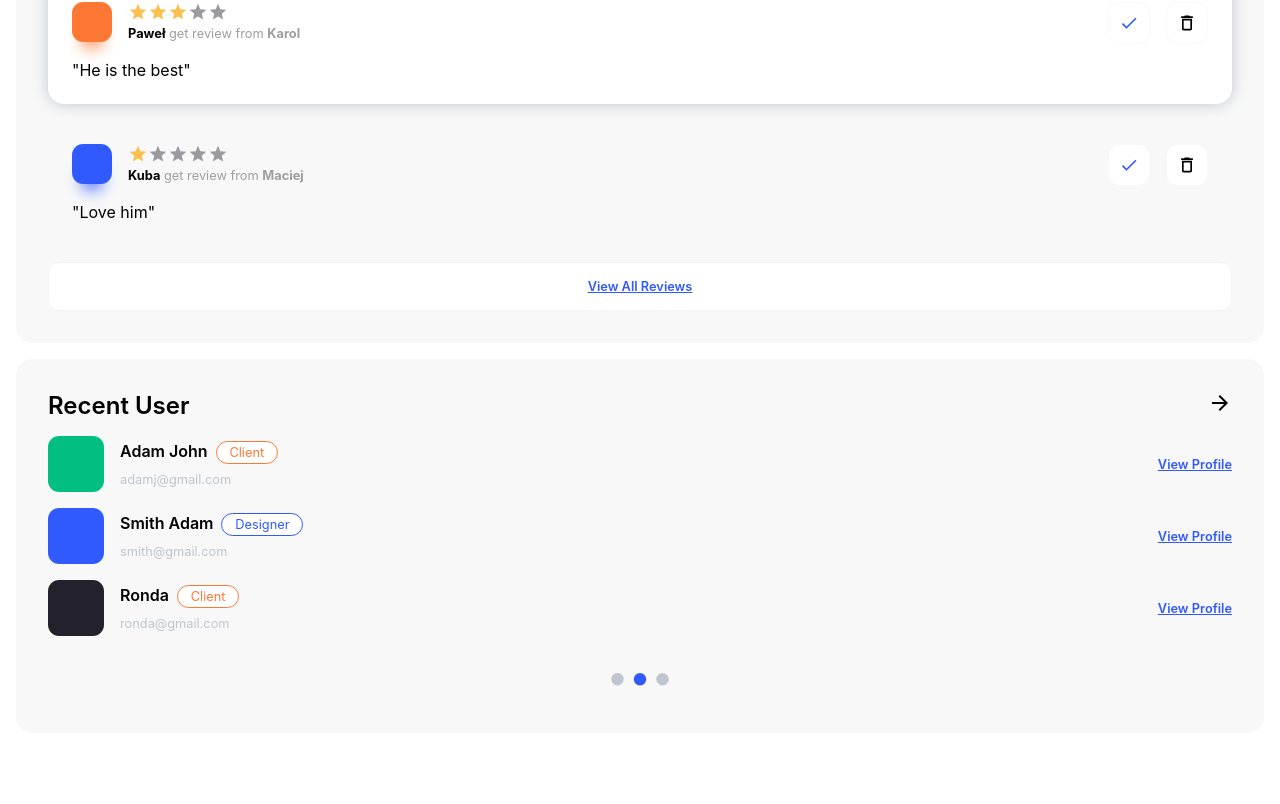
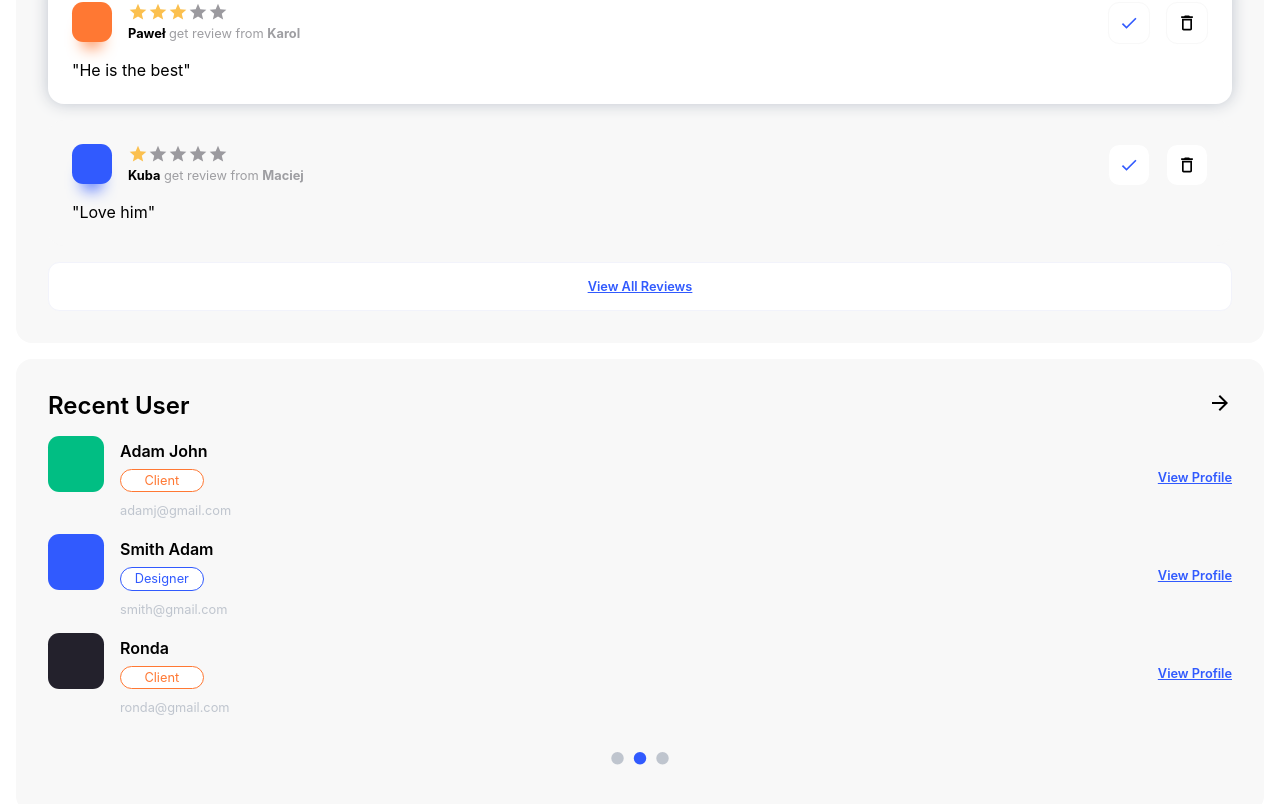
Before and after one commit to cichowlasp/projekt2, a React (Create React App) app: page /#/ in a window 1280 px wide. Shown: the part 1855-2659 px from the top of the page. Before the commit the page ends 2604 px from the top, so only its background shows below. Built offline with nearby package versions, Linux system fonts and the light colour scheme.

Commit message:
finished first chart

```diff
--- a/src/Components/ActivityChart/ActivityChart.tsx
+++ b/src/Components/ActivityChart/ActivityChart.tsx
@@ -1,6 +1,5 @@
 import React, { useContext, useState } from 'react';
 import styled, { ThemeContext } from 'styled-components';
-
 import {
 	BarChart,
 	Bar,
@@ -11,7 +10,15 @@ import {
 	LabelList,
 } from 'recharts';
 
-const ActivityChart = () => {
+interface FuncProps {
+	data: {
+		name: string;
+		uv: number;
+		pv: number;
+	}[];
+}
+
+const ActivityChart: React.FC<FuncProps> = ({ data }) => {
 	const [show, setShow] = useState<boolean>(false);
 	const [label, setLabel] = useState<string>('');
 	const theme = useContext(ThemeContext);
@@ -50,15 +57,6 @@ const ActivityChart = () => {
 		);
 	};
 
-	const data = [
-		{ name: 'Sat', uv: 2.3, pv: 4.3, amt: 2400 },
-		{ name: 'Sun', uv: 2.9, pv: 4.8, amt: 2400 },
-		{ name: 'Mon', uv: 3.1, pv: 1.2, amt: 2400 },
-		{ name: 'Tue', uv: 4.2, pv: 3.9, amt: 2400 },
-		{ name: 'Wed', uv: 5.3, pv: 3.2, amt: 2400 },
-		{ name: 'Thu', uv: 3.3, pv: 4.4, amt: 2400 },
-		{ name: 'Fri', uv: 4.3, pv: 2.9, amt: 2400 },
-	];
 	return (
 		<Wrapper>
 			<BarChart
--- a/src/Components/Home/Home.tsx
+++ b/src/Components/Home/Home.tsx
@@ -79,6 +79,16 @@ const Home = () => {
 		},
 	];
 
+	const data = [
+		{ name: 'Sat', uv: 2.3, pv: 4.3 },
+		{ name: 'Sun', uv: 2.9, pv: 4.8 },
+		{ name: 'Mon', uv: 3.1, pv: 1.2 },
+		{ name: 'Tue', uv: 4.2, pv: 3.9 },
+		{ name: 'Wed', uv: 5.3, pv: 3.2 },
+		{ name: 'Thu', uv: 3.3, pv: 4.4 },
+		{ name: 'Fri', uv: 4.3, pv: 2.9 },
+	];
+
 	return (
 		<>
 			<Section title='Activities'>
@@ -92,7 +102,7 @@ const Home = () => {
 				))}
 			</Section>
 			<Section title='Activity Chart'>
-				<ActivityChart />
+				<ActivityChart data={data} />
 			</Section>
 			<Section title='Recent Review'>
 				{comments.map((el, index) => (
--- a/src/Components/User/User.tsx
+++ b/src/Components/User/User.tsx
@@ -52,7 +52,7 @@ const Name = styled.span`
 	font-weight: 600;
 `;
 
-const Type = styled.span<TypeProps>`
+const Type = styled.div<TypeProps>`
 	background-color: ${(props) => props.theme.colors.white};
 	border: ${({ theme, type }) =>
 		`1.5px solid ${
@@ -68,7 +68,9 @@ const Type = styled.span<TypeProps>`
 	padding: 0.2rem 0.8rem;
 	border-radius: 1rem;
 	font-size: 0.8rem;
-	margin-left: 0.5rem;
+	width: 3.5rem;
+	text-align: center;
+	margin-top: 0.5rem;
 `;
 
 const Link = styled.div`
```
